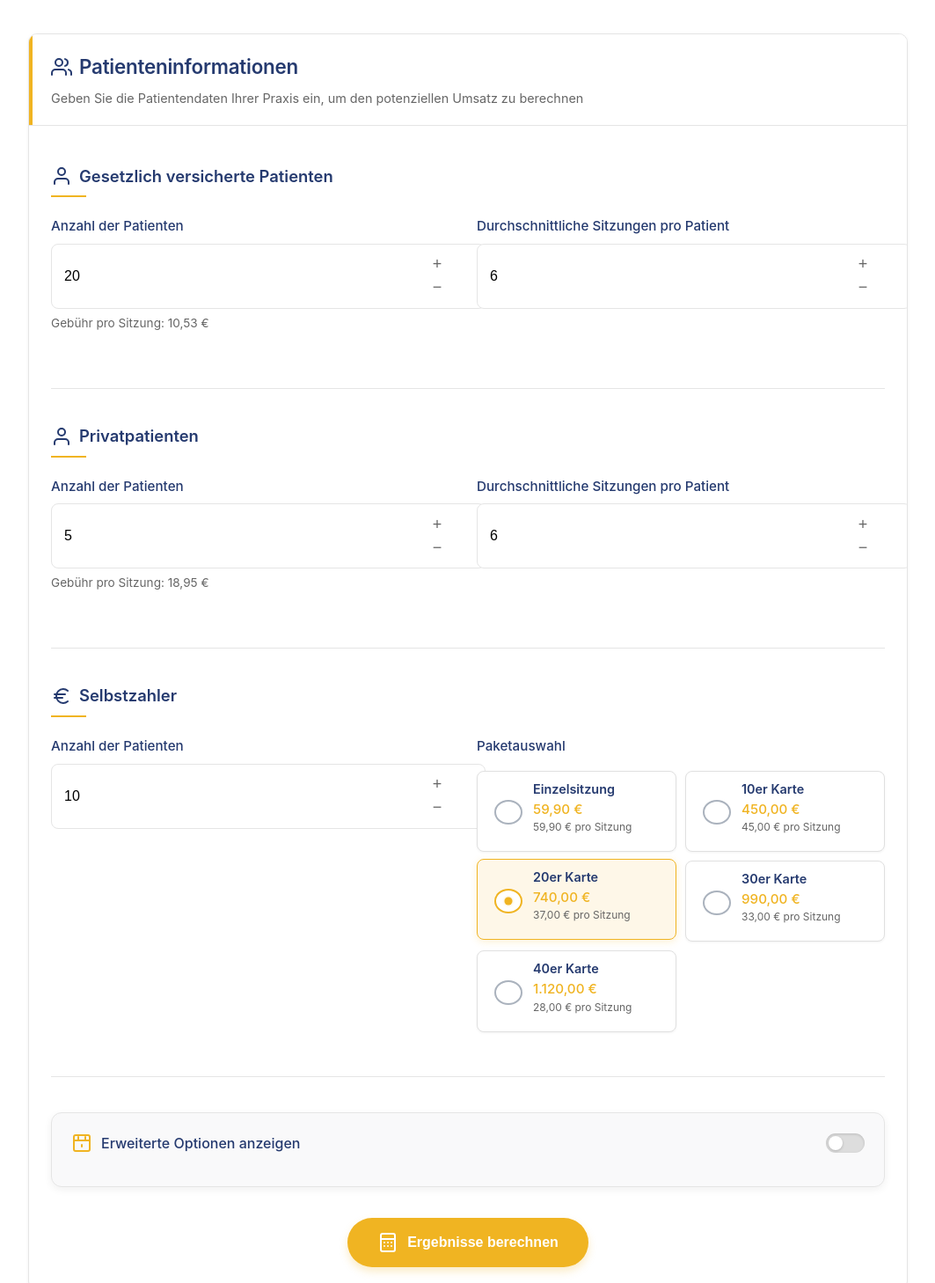
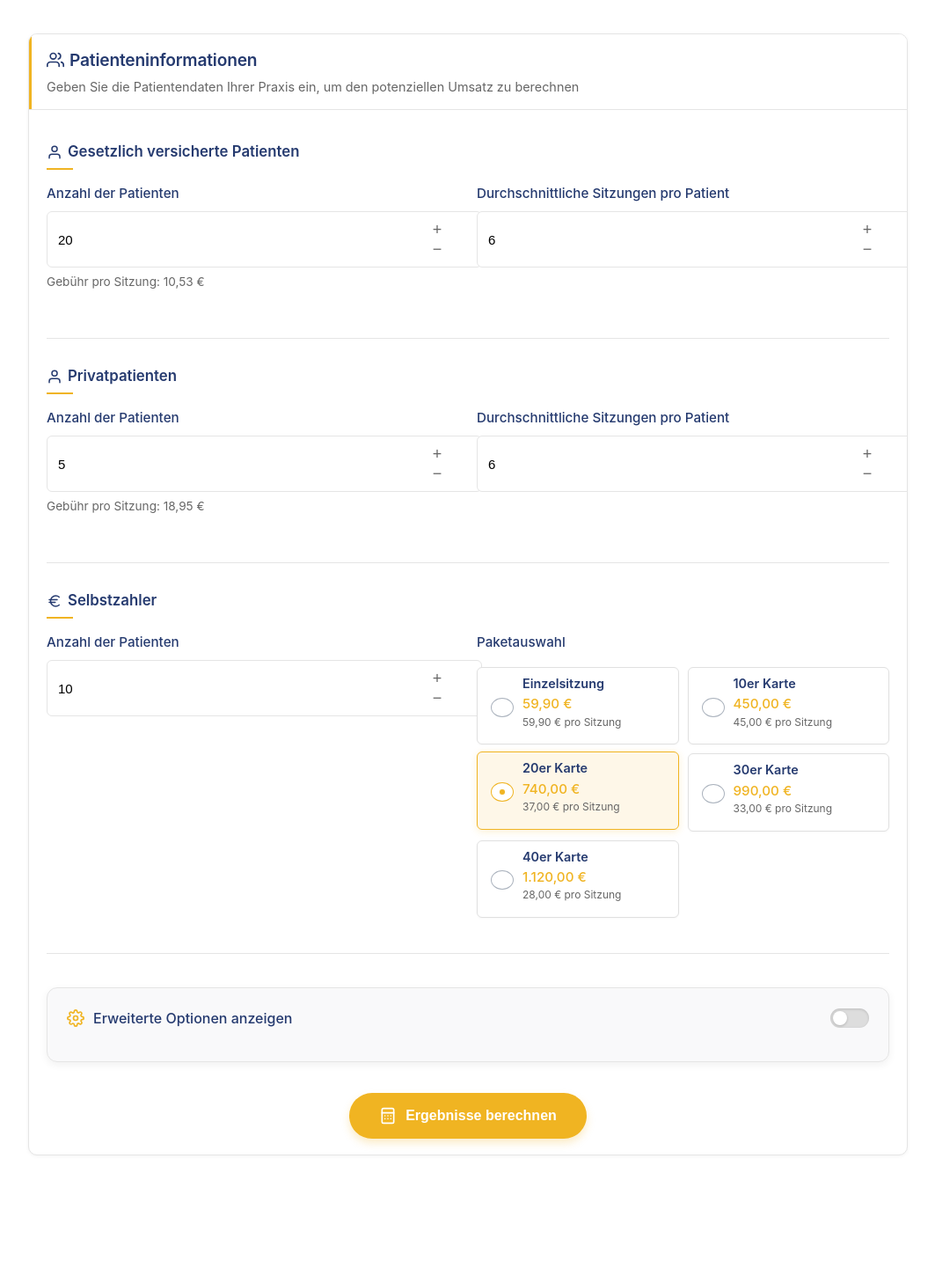
Before and after one commit to Dominien/webflow-react-integration, a React app: page / in a window 1280 px wide. Shown: the top 1458 px of the page at 88% size, without its empty margins (108-1171 px from the left). After the commit the page ends 1381 px from the top, so only its background shows below. Built offline with nearby package versions, Linux system fonts and the light colour scheme.

Commit message:
Your commit message

```diff
--- a/src/components/ROICalculator.css
+++ b/src/components/ROICalculator.css
@@ -44,7 +44,7 @@
 }
 
 .card-header {
-  padding: 20px 25px;
+  padding: 15px 20px; /* Reduced padding from 20px 25px */
   border-bottom: 1px solid var(--border-color);
   background-color: #ffffff;
   position: relative;
@@ -56,24 +56,24 @@
   left: 0;
   top: 0;
   height: 100%;
-  width: 4px;
+  width: 3px; /* Reduced from 4px */
   background-color: var(--primary-color);
 }
 
 .card-title {
-  font-size: 1.4rem;
-  margin: 0 0 8px 0;
+  font-size: 1.2rem; /* Reduced from 1.4rem */
+  margin: 0 0 5px 0; /* Reduced bottom margin */
   color: var(--secondary-color);
   font-weight: 600;
   letter-spacing: -0.01em;
   display: flex;
   align-items: center;
-  gap: 8px;
+  gap: 6px; /* Reduced from 8px */
 }
 
 .title-icon {
   color: var(--primary-color);
-  font-size: 1.1rem;
+  font-size: 1rem; /* Reduced from 1.1rem */
 }
 
 .card-description {
@@ -84,14 +84,14 @@
 }
 
 .card-content {
-  padding: 25px;
+  padding: 18px 20px; /* Reduced from 25px */
 }
 
 /* Input Sections */
 .input-section {
-  margin-bottom: 40px;
+  margin-bottom: 30px; /* Reduced from 40px */
   border-bottom: 1px solid var(--border-color);
-  padding-bottom: 35px;
+  padding-bottom: 25px; /* Reduced from 35px */
 }
 
 .input-section:last-of-type {
@@ -99,15 +99,15 @@
 }
 
 .section-title {
-  font-size: 1.15rem;
-  margin-bottom: 22px;
+  font-size: 1.05rem; /* Reduced from 1.15rem */
+  margin-bottom: 16px; /* Reduced from 22px */
   color: var(--secondary-color);
   font-weight: 600;
   position: relative;
-  padding-bottom: 10px;
+  padding-bottom: 8px; /* Reduced from 10px */
   display: flex;
   align-items: center;
-  gap: 8px;
+  gap: 6px; /* Reduced from 8px */
 }
 
 .section-title:after {
@@ -115,7 +115,7 @@
   position: absolute;
   bottom: 0;
   left: 0;
-  width: 40px;
+  width: 30px; /* Reduced from 40px */
   height: 2px;
   background-color: var(--primary-color);
 }
@@ -151,14 +151,14 @@
 }
 
 .input-group input {
-  padding: 12px 14px;
+  padding: 10px 12px; /* Reduced from 12px 14px */
   border: 1px solid var(--border-color);
-  border-radius: 8px;
-  font-size: 16px;
+  border-radius: 6px; /* Reduced from 8px */
+  font-size: 15px; /* Reduced from 16px */
   transition: all 0.2s ease;
   background-color: #ffffff;
   width: 100%;
-  height: 48px;
+  height: 42px; /* Reduced from 48px */
 }
 
 .input-group input:focus {
@@ -227,14 +227,14 @@
 .radio-item {
   display: flex;
   align-items: center;
-  padding: 10px 14px;
-  border-radius: 8px;
+  padding: 8px 10px; /* Reduced from 10px 14px */
+  border-radius: 6px; /* Reduced from 8px */
   transition: all 0.2s ease;
   border: 1px solid #e0e0e0;
   background-color: white;
   position: relative;
   cursor: pointer;
-  box-shadow: 0 1px 3px rgba(0, 0, 0, 0.05);
+  box-shadow: 0 1px 2px rgba(0, 0, 0, 0.03); /* Reduced shadow */
 }
 
 .radio-item:hover {
@@ -254,11 +254,11 @@
 .radio-item input[type="radio"] {
   appearance: none;
   -webkit-appearance: none;
-  width: 18px;
-  height: 18px;
-  border: 2px solid #aab2bd;
+  width: 14px; /* Reduced from 18px */
+  height: 14px; /* Reduced from 18px */
+  border: 1.5px solid #aab2bd; /* Reduced from 2px */
   border-radius: 50%;
-  margin-right: 12px;
+  margin-right: 10px; /* Reduced from 12px */
   position: relative;
   cursor: pointer;
   flex-shrink: 0;
@@ -282,11 +282,11 @@
   top: 50%;
   left: 50%;
   transform: translate(-50%, -50%);
-  width: 9px;
-  height: 9px;
+  width: 6px; /* Reduced from 9px */
+  height: 6px; /* Reduced from 9px */
   background-color: var(--primary-color);
   border-radius: 50%;
-  box-shadow: 0 0 3px rgba(240, 180, 34, 0.4);
+  box-shadow: 0 0 2px rgba(240, 180, 34, 0.3); /* Reduced shadow */
 }
 
 .radio-item label {
--- a/src/components/ROICalculator.js
+++ b/src/components/ROICalculator.js
@@ -25,7 +25,7 @@ const AVERAGE_SYSTEM_COST = 15000;
 
 // Icon components
 const CalculatorIcon = () => (
-  <svg xmlns="http://www.w3.org/2000/svg" width="24" height="24" viewBox="0 0 24 24" fill="none" stroke="currentColor" strokeWidth="2" strokeLinecap="round" strokeLinejoin="round">
+  <svg xmlns="http://www.w3.org/2000/svg" width="20" height="20" viewBox="0 0 24 24" fill="none" stroke="currentColor" strokeWidth="2" strokeLinecap="round" strokeLinejoin="round">
     <rect x="4" y="2" width="16" height="20" rx="2" />
     <line x1="4" y1="8" x2="20" y2="8" />
     <line x1="8" y1="12" x2="8" y2="12" />
@@ -38,7 +38,7 @@ const CalculatorIcon = () => (
 );
 
 const UsersIcon = () => (
-  <svg xmlns="http://www.w3.org/2000/svg" width="24" height="24" viewBox="0 0 24 24" fill="none" stroke="currentColor" strokeWidth="2" strokeLinecap="round" strokeLinejoin="round">
+  <svg xmlns="http://www.w3.org/2000/svg" width="20" height="20" viewBox="0 0 24 24" fill="none" stroke="currentColor" strokeWidth="2" strokeLinecap="round" strokeLinejoin="round">
     <path d="M17 21v-2a4 4 0 0 0-4-4H5a4 4 0 0 0-4 4v2"></path>
     <circle cx="9" cy="7" r="4"></circle>
     <path d="M23 21v-2a4 4 0 0 0-3-3.87"></path>
@@ -47,14 +47,14 @@ const UsersIcon = () => (
 );
 
 const UserIcon = () => (
-  <svg xmlns="http://www.w3.org/2000/svg" width="24" height="24" viewBox="0 0 24 24" fill="none" stroke="currentColor" strokeWidth="2" strokeLinecap="round" strokeLinejoin="round">
+  <svg xmlns="http://www.w3.org/2000/svg" width="18" height="18" viewBox="0 0 24 24" fill="none" stroke="currentColor" strokeWidth="2" strokeLinecap="round" strokeLinejoin="round">
     <path d="M20 21v-2a4 4 0 0 0-4-4H8a4 4 0 0 0-4 4v2"></path>
     <circle cx="12" cy="7" r="4"></circle>
   </svg>
 );
 
 const EuroIcon = () => (
-  <svg xmlns="http://www.w3.org/2000/svg" width="24" height="24" viewBox="0 0 24 24" fill="none" stroke="currentColor" strokeWidth="2" strokeLinecap="round" strokeLinejoin="round">
+  <svg xmlns="http://www.w3.org/2000/svg" width="18" height="18" viewBox="0 0 24 24" fill="none" stroke="currentColor" strokeWidth="2" strokeLinecap="round" strokeLinejoin="round">
     <path d="M4 10h12"></path>
     <path d="M4 14h9"></path>
     <path d="M19 6a7.7 7.7 0 0 0-5.2-2A7.9 7.9 0 0 0 6 12c0 4.4 3.5 8 7.8 8 2 0 3.8-.8 5.2-2"></path>
@@ -62,17 +62,14 @@ const EuroIcon = () => (
 );
 
 const SettingsIcon = () => (
-  <svg xmlns="http://www.w3.org/2000/svg" width="24" height="24" viewBox="0 0 24 24" fill="none" stroke="currentColor" strokeWidth="2" strokeLinecap="round" strokeLinejoin="round">
-    <path d="M3 9h18v10a2 2 0 0 1-2 2H5a2 2 0 0 1-2-2V9Z"></path>
-    <path d="M3 9V5a2 2 0 0 1 2-2h14a2 2 0 0 1 2 2v4"></path>
-    <path d="M12 14v2"></path>
-    <path d="M8 9V5"></path>
-    <path d="M16 9V5"></path>
+  <svg xmlns="http://www.w3.org/2000/svg" width="20" height="20" viewBox="0 0 24 24" fill="none" stroke="currentColor" strokeWidth="2" strokeLinecap="round" strokeLinejoin="round">
+    <circle cx="12" cy="12" r="3"></circle>
+    <path d="M19.4 15a1.65 1.65 0 0 0 .33 1.82l.06.06a2 2 0 0 1 0 2.83 2 2 0 0 1-2.83 0l-.06-.06a1.65 1.65 0 0 0-1.82-.33 1.65 1.65 0 0 0-1 1.51V21a2 2 0 0 1-2 2 2 2 0 0 1-2-2v-.09A1.65 1.65 0 0 0 9 19.4a1.65 1.65 0 0 0-1.82.33l-.06.06a2 2 0 0 1-2.83 0 2 2 0 0 1 0-2.83l.06-.06a1.65 1.65 0 0 0 .33-1.82 1.65 1.65 0 0 0-1.51-1H3a2 2 0 0 1-2-2 2 2 0 0 1 2-2h.09A1.65 1.65 0 0 0 4.6 9a1.65 1.65 0 0 0-.33-1.82l-.06-.06a2 2 0 0 1 0-2.83 2 2 0 0 1 2.83 0l.06.06a1.65 1.65 0 0 0 1.82.33H9a1.65 1.65 0 0 0 1-1.51V3a2 2 0 0 1 2-2 2 2 0 0 1 2 2v.09a1.65 1.65 0 0 0 1 1.51 1.65 1.65 0 0 0 1.82-.33l.06-.06a2 2 0 0 1 2.83 0 2 2 0 0 1 0 2.83l-.06.06a1.65 1.65 0 0 0-.33 1.82V9a1.65 1.65 0 0 0 1.51 1H21a2 2 0 0 1 2 2 2 2 0 0 1-2 2h-.09a1.65 1.65 0 0 0-1.51 1z"></path>
   </svg>
 );
 
 const ChartIcon = () => (
-  <svg xmlns="http://www.w3.org/2000/svg" width="24" height="24" viewBox="0 0 24 24" fill="none" stroke="currentColor" strokeWidth="2" strokeLinecap="round" strokeLinejoin="round">
+  <svg xmlns="http://www.w3.org/2000/svg" width="19" height="19" viewBox="0 0 24 24" fill="none" stroke="currentColor" strokeWidth="2" strokeLinecap="round" strokeLinejoin="round">
     <path d="M3 3v18h18"></path>
     <path d="M18 17V9"></path>
     <path d="M13 17V5"></path>
@@ -81,24 +78,23 @@ const ChartIcon = () => (
 );
 
 const ClockIcon = () => (
-  <svg xmlns="http://www.w3.org/2000/svg" width="24" height="24" viewBox="0 0 24 24" fill="none" stroke="currentColor" strokeWidth="2" strokeLinecap="round" strokeLinejoin="round">
+  <svg xmlns="http://www.w3.org/2000/svg" width="19" height="19" viewBox="0 0 24 24" fill="none" stroke="currentColor" strokeWidth="2" strokeLinecap="round" strokeLinejoin="round">
     <circle cx="12" cy="12" r="10"></circle>
     <polyline points="12 6 12 12 16 14"></polyline>
   </svg>
 );
 
 const EuroCircleIcon = () => (
-  <svg xmlns="http://www.w3.org/2000/svg" width="24" height="24" viewBox="0 0 24 24" fill="none" stroke="currentColor" strokeWidth="2" strokeLinecap="round" strokeLinejoin="round">
-    <path d="M2.5 9.5V8a2 2 0 0 1 2-2h15a2 2 0 0 1 2 2v8a2 2 0 0 1-2 2h-15a2 2 0 0 1-2-2v-1.5"></path>
-    <path d="M7 7v10"></path>
-    <path d="M20 7v10"></path>
-    <path d="M8 15c4 0 6-2 6-5"></path>
-    <path d="M8 9c4 0 6 2 6 5"></path>
+  <svg xmlns="http://www.w3.org/2000/svg" width="20" height="20" viewBox="0 0 24 24" fill="none" stroke="currentColor" strokeWidth="2" strokeLinecap="round" strokeLinejoin="round">
+    <circle cx="12" cy="12" r="10"></circle>
+    <path d="M16 8h-6a2 2 0 100 4h4a2 2 0 110 4H8"></path>
+    <path d="M12 6v2"></path>
+    <path d="M12 16v2"></path>
   </svg>
 );
 
 const DownloadIcon = () => (
-  <svg xmlns="http://www.w3.org/2000/svg" width="24" height="24" viewBox="0 0 24 24" fill="none" stroke="currentColor" strokeWidth="2" strokeLinecap="round" strokeLinejoin="round">
+  <svg xmlns="http://www.w3.org/2000/svg" width="19" height="19" viewBox="0 0 24 24" fill="none" stroke="currentColor" strokeWidth="2" strokeLinecap="round" strokeLinejoin="round">
     <path d="M21 15v4a2 2 0 0 1-2 2H5a2 2 0 0 1-2-2v-4"></path>
     <polyline points="7 10 12 15 17 10"></polyline>
     <line x1="12" y1="15" x2="12" y2="3"></line>
@@ -106,7 +102,7 @@ const DownloadIcon = () => (
 );
 
 const InfoIcon = () => (
-  <svg xmlns="http://www.w3.org/2000/svg" width="24" height="24" viewBox="0 0 24 24" fill="none" stroke="currentColor" strokeWidth="2" strokeLinecap="round" strokeLinejoin="round">
+  <svg xmlns="http://www.w3.org/2000/svg" width="18" height="18" viewBox="0 0 24 24" fill="none" stroke="currentColor" strokeWidth="2" strokeLinecap="round" strokeLinejoin="round">
     <circle cx="12" cy="12" r="10"></circle>
     <line x1="12" y1="16" x2="12" y2="12"></line>
     <line x1="12" y1="8" x2="12.01" y2="8"></line>
@@ -114,7 +110,7 @@ const InfoIcon = () => (
 );
 
 const ChevronDownIcon = () => (
-  <svg xmlns="http://www.w3.org/2000/svg" width="24" height="24" viewBox="0 0 24 24" fill="none" stroke="currentColor" strokeWidth="2" strokeLinecap="round" strokeLinejoin="round">
+  <svg xmlns="http://www.w3.org/2000/svg" width="18" height="18" viewBox="0 0 24 24" fill="none" stroke="currentColor" strokeWidth="2" strokeLinecap="round" strokeLinejoin="round">
     <polyline points="6 9 12 15 18 9"></polyline>
   </svg>
 );
```
Also changed, not shown: dist/bundle.js, dist/index.html.
